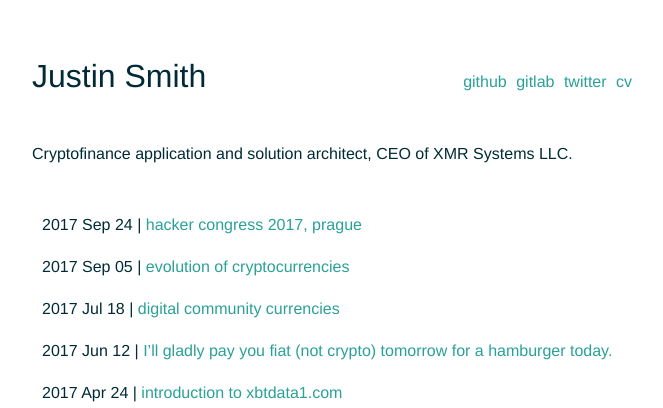
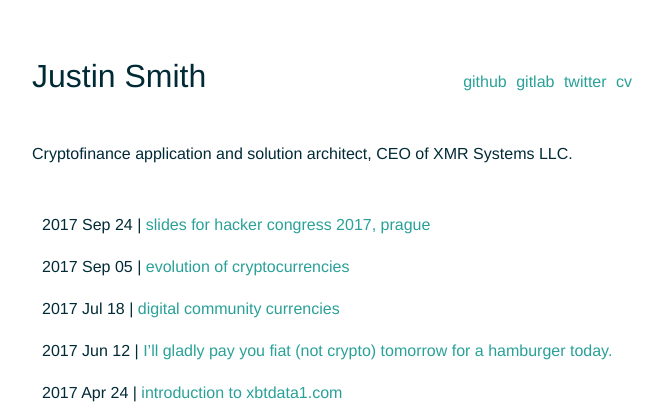
Before and after one commit to rusticbison/website, a Jekyll site: the page built from index.html, in a window 1280 px wide. Shown: the top 408 px of the page, without its empty margins (308-971 px from the left). Built offline with Jekyll 4.4.1, drawn with Linux system fonts in a browser that asks for light colours.

Commit message:
update post

```diff
--- a/_posts/2017-09-24-hacker-congress-2017-slides.md
+++ b/_posts/2017-09-24-hacker-congress-2017-slides.md
@@ -1,8 +1,8 @@
 ---
 layout: post
-title: hacker congress 2017, prague
+title: slides for hacker congress 2017, prague
 ---
 
 
 
-Link to slides: https://rusticbison.gitlab.io/hcpp2017/
+[Link to gitlab pages](https://rusticbison.gitlab.io/hcpp2017/)
```
